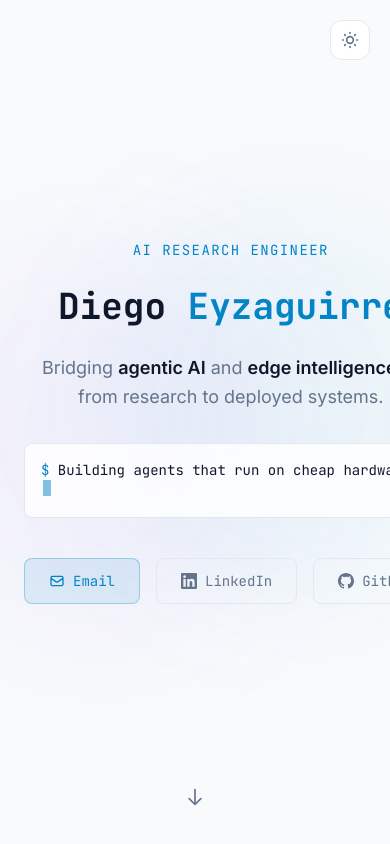
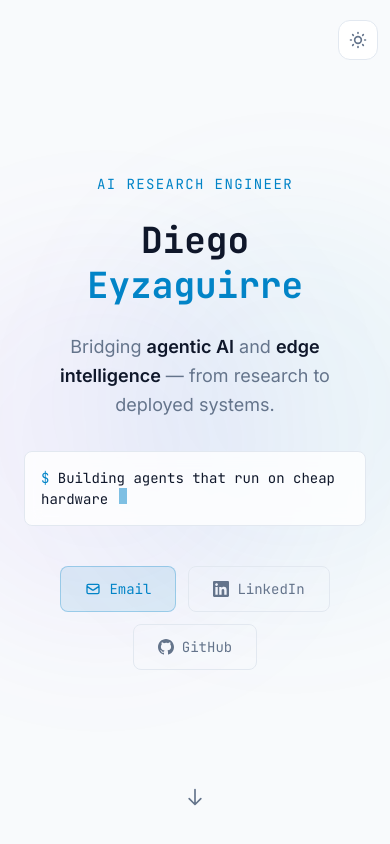
Before and after one commit to Diegoeyza/Diegoeyza.github.io, an Astro site: page / in a window 390 px wide. Shown: the top 844 px of the page. Built offline with nearby package versions, Linux system fonts and the light colour scheme; Astro itself is replaced by a stand-in of ours.

Commit message:
fix mobile layout: page overflow wrapping, button wrapping, theme toggle visibility

```diff
--- a/src/components/Hero.astro
+++ b/src/components/Hero.astro
@@ -2,7 +2,7 @@
 import TerminalText from './TerminalText.astro';
 ---
 
-<section class="min-h-[100dvh] flex flex-col justify-center items-center px-6 relative overflow-x-hidden">
+<section class="min-h-[100dvh] flex flex-col justify-center items-center px-6 relative">
   <div class="absolute inset-0 pointer-events-none">
     <div class="absolute top-1/4 left-1/4 w-96 h-96 bg-accent/5 rounded-full blur-3xl"></div>
     <div class="absolute bottom-1/4 right-1/4 w-96 h-96 bg-violet/5 rounded-full blur-3xl"></div>
@@ -27,10 +27,10 @@
     <TerminalText
       strings={["Building agents that run on cheap hardware", "Exploring TinyML for biomedical signals", "Full-stack AI systems with RAG at the core"]}
       prefix="$  "
-      className="mx-auto max-w-xl text-left bg-surface/80 border border-border rounded-lg p-4 backdrop-blur-sm"
+      className="mx-auto max-w-xl text-left bg-surface/80 border border-border rounded-lg p-4 backdrop-blur-sm break-words"
     />
 
-    <div class="flex gap-4 justify-center mt-10">
+    <div class="flex flex-wrap gap-3 sm:gap-4 justify-center mt-10">
       <a href="mailto:deyzaguirre1@miuandes.cl" class="inline-flex items-center gap-2 px-6 py-3 bg-accent/10 border border-accent/30 text-accent font-mono text-sm rounded-lg hover:bg-accent/20 transition-all duration-300">
         <svg class="w-4 h-4" fill="none" stroke="currentColor" viewBox="0 0 24 24"><path stroke-linecap="round" stroke-linejoin="round" stroke-width="2" d="M3 8l7.89 5.26a2 2 0 002.22 0L21 8M5 19h14a2 2 0 002-2V7a2 2 0 00-2-2H5a2 2 0 00-2 2v10a2 2 0 002 2z"></path></svg>
         Email
--- a/src/components/ThemeToggle.astro
+++ b/src/components/ThemeToggle.astro
@@ -1,4 +1,4 @@
-<button id="theme-toggle" class="fixed top-5 right-5 z-50 w-10 h-10 rounded-xl bg-surface border border-border flex items-center justify-center hover:border-accent/50 transition-all duration-300 cursor-pointer" aria-label="Toggle theme">
+<button id="theme-toggle" class="fixed top-5 right-5 z-50 w-10 h-10 rounded-xl bg-surface border border-border flex items-center justify-center hover:border-accent/50 transition-all duration-300 cursor-pointer max-sm:right-3" aria-label="Toggle theme">
   <svg id="sun-icon" class="w-5 h-5 text-muted hidden" fill="none" stroke="currentColor" viewBox="0 0 24 24"><path stroke-linecap="round" stroke-linejoin="round" stroke-width="2" d="M12 3v1m0 16v1m9-9h-1M4 12H3m15.364 6.364l-.707-.707M6.343 6.343l-.707-.707m12.728 0l-.707.707M6.343 17.657l-.707.707M16 12a4 4 0 11-8 0 4 4 0 018 0z"></path></svg>
   <svg id="moon-icon" class="w-5 h-5 text-muted" fill="none" stroke="currentColor" viewBox="0 0 24 24"><path stroke-linecap="round" stroke-linejoin="round" stroke-width="2" d="M20.354 15.354A9 9 0 018.646 3.646 9.003 9.003 0 0012 21a9.003 9.003 0 008.354-5.646z"></path></svg>
 </button>
--- a/src/layouts/Layout.astro
+++ b/src/layouts/Layout.astro
@@ -26,6 +26,8 @@
   </head>
   <body class="min-h-screen antialiased">
     <ThemeToggle />
-    <slot />
+    <main class="overflow-x-hidden">
+      <slot />
+    </main>
   </body>
 </html>
```
